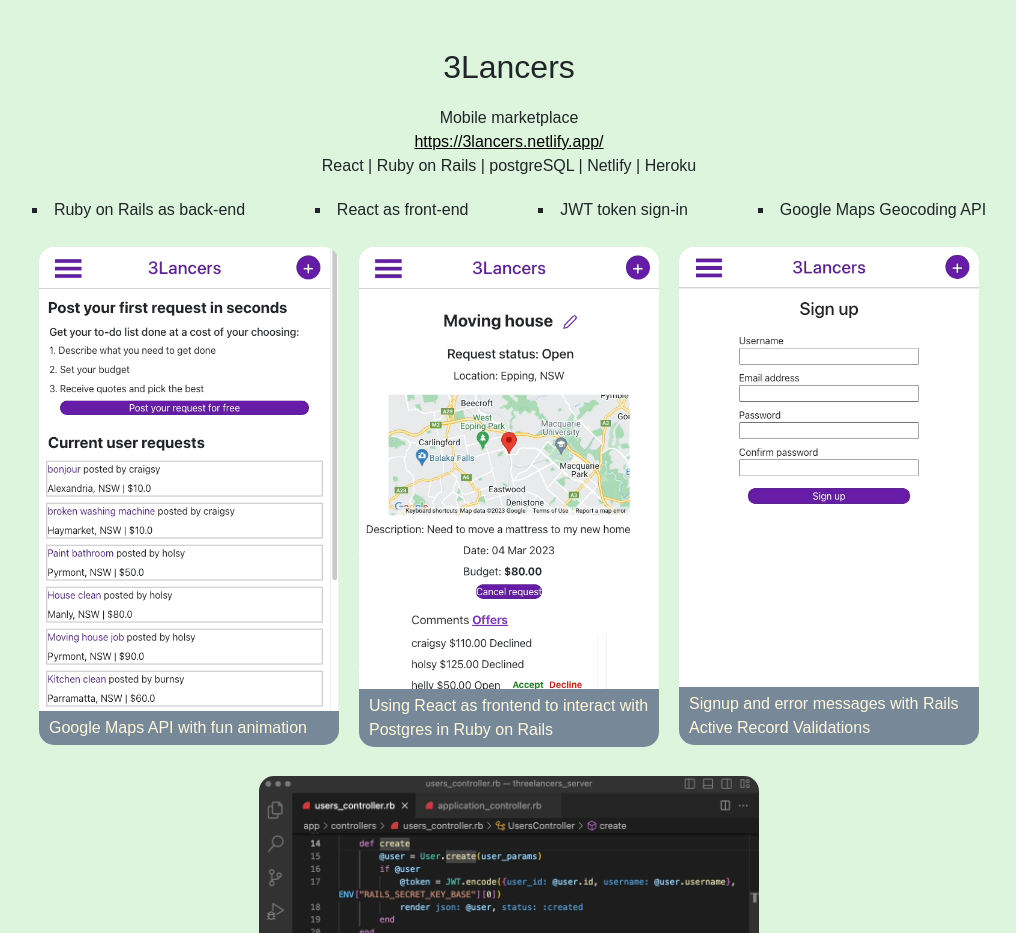
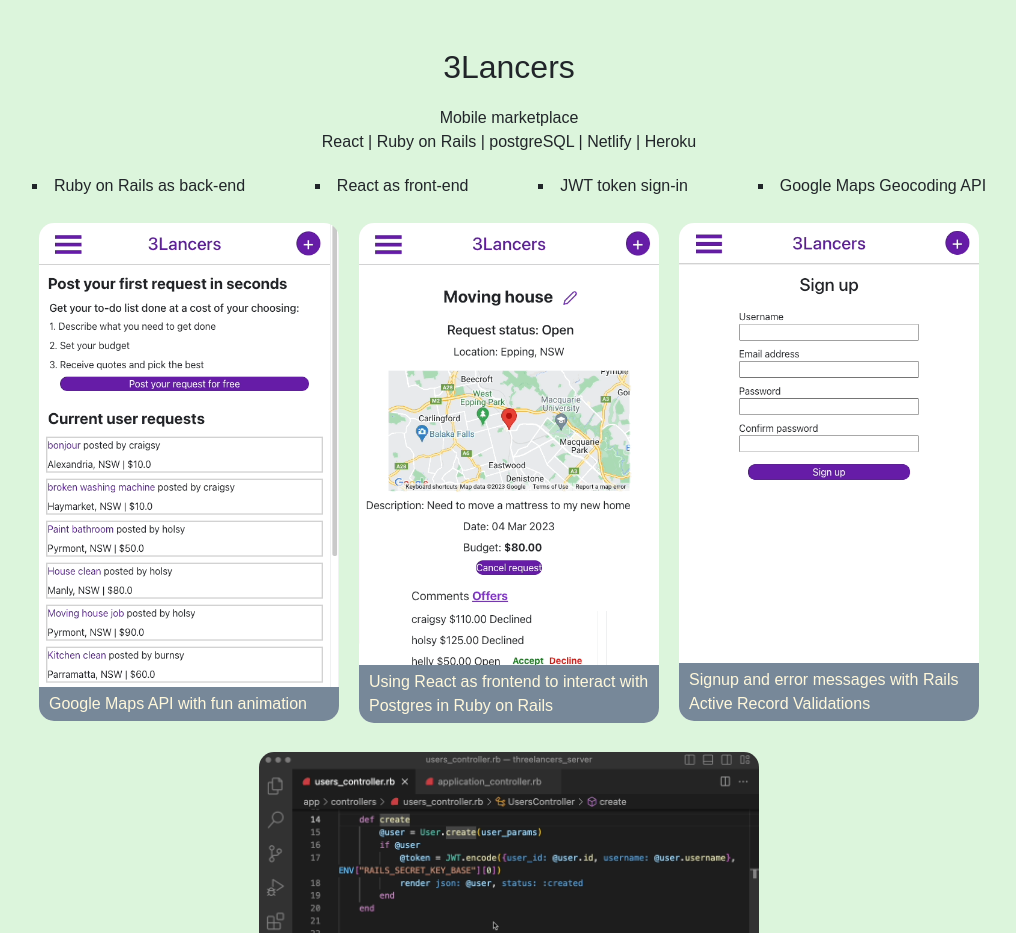
Before and after one commit to loudringphone/portfolio, a Vue app: page / in a window 1280 px wide. Shown: the part 4060-4993 px from the top of the page, without its empty margins (131-1147 px from the left). Built offline with nearby package versions, Linux system fonts and the light colour scheme.

Commit message:
take down heroku

```diff
--- a/src/components/Threelancers.vue
+++ b/src/components/Threelancers.vue
@@ -32,7 +32,7 @@
                   {image:require('@/assets/threelancers/signup-authentication.gif'), alt:'Signup and error messages with Rails Active Record Validations'},
                   {image:require('@/assets/threelancers/jwt-sessions.gif'), alt:'JWT-based authentication implemented in Ruby on Rails'}
                 ],
-                url: 'https://3lancers.netlify.app/',
+                url: '',
                 category: 'Mobile marketplace',
                 tech: 'React  | Ruby on Rails | postgreSQL | Netlify | Heroku',
                 description: ['Ruby on Rails as back-end', 'React as front-end', 'JWT token sign-in', 'Google Maps Geocoding API']
```
